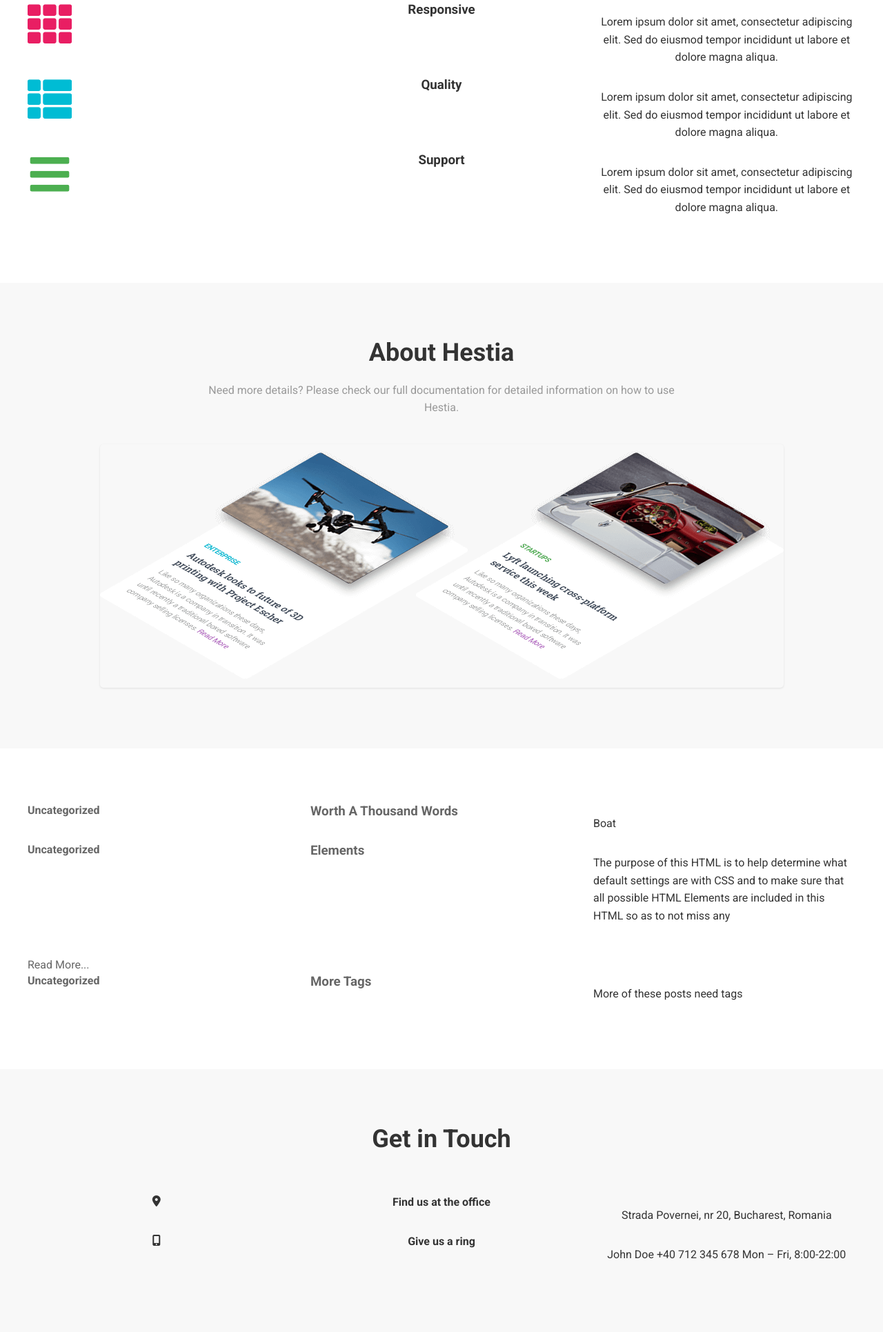
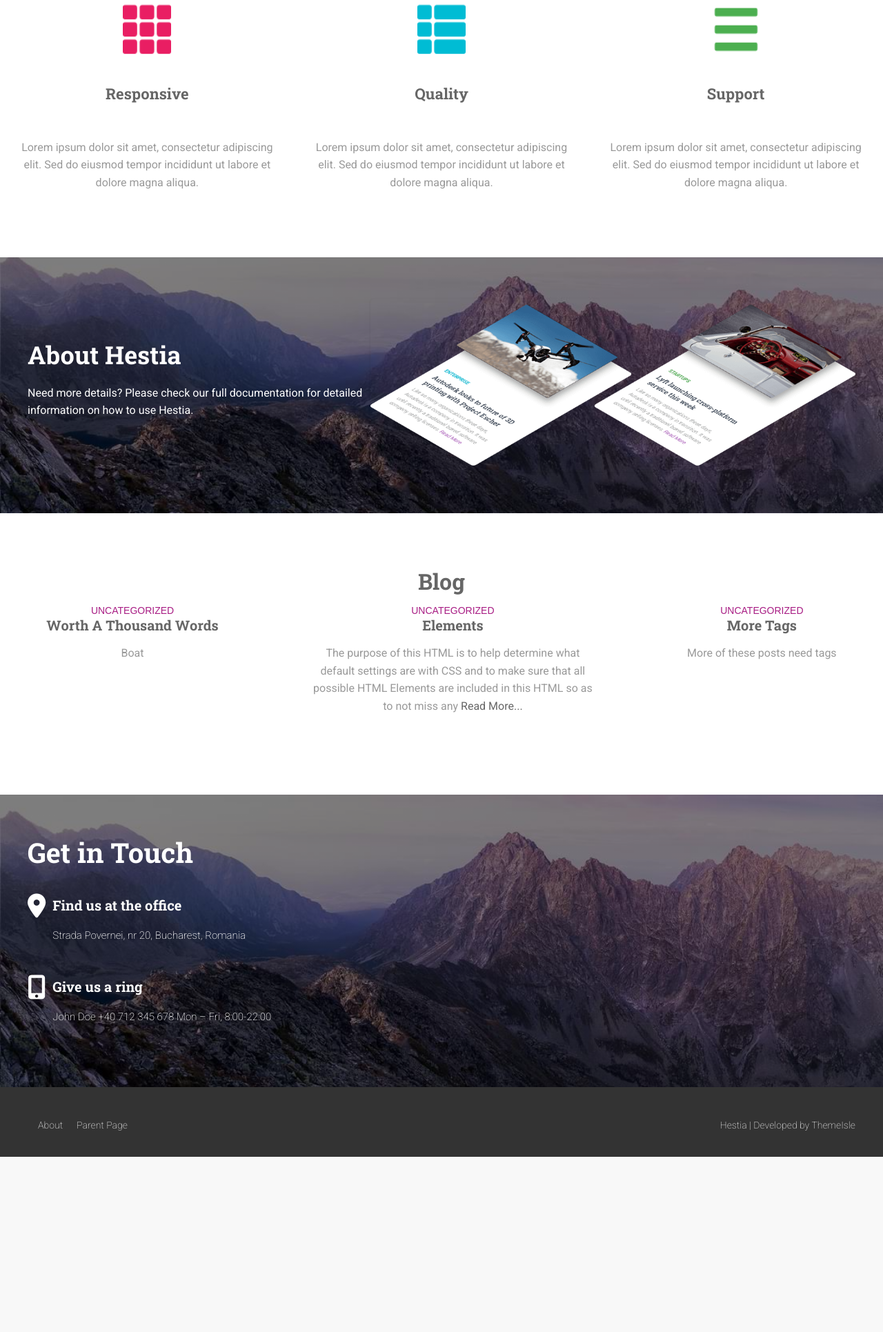
Before and after one commit to KWinnPat/scss-capstone, a plain HTML site: page index.html in a window 1280 px wide. Shown: the part 1050-2981 px from the top of the page at 69% size. After the commit the page ends 2727 px from the top, so only its background shows below. Drawn offline with Linux system fonts and the light colour scheme.

Commit message:
Finished fixing styles on index & Blog

```diff
--- a/index.html
+++ b/index.html
@@ -35,6 +35,7 @@
       </div>
       <div class="mission-statement">
         <h2>What we stand for</h2>
+        <div class="feats">
           <div class="feat-1">
             <img src="./assets/feat1.png" alt="feat1.png" />
             <h3>Responsive</h3>
@@ -60,15 +61,20 @@
             </p>
           </div>
         </div>
+      </div>
       <div class="about-section">
+        <div class="about-text">
           <h2>About Hestia</h2>
           <p>
             Need more details? Please check our full documentation for detailed
             information on how to use Hestia.
           </p>
+        </div>
         <img src="./assets/about-content.png" alt="About Hestia" />
       </div>
       <div class="blog-section">
+        <h1>Blog</h1>
+        <div class="blog-posts">
           <div class="thousand-words">
             <h4><a href="#">Uncategorized</a></h4>
             <h3>
@@ -80,11 +86,11 @@
             <h4><a href="#">Uncategorized</a></h4>
             <h3><a href="#">Elements</a></h3>
             <p>
-            The purpose of this HTML is to help determine what default settings
-            are with CSS and to make sure that all possible HTML Elements are
-            included in this HTML so as to not miss any
+              The purpose of this HTML is to help determine what default
+              settings are with CSS and to make sure that all possible HTML
+              Elements are included in this HTML so as to not miss any
+              <a href="./pages/elements.html">Read More...</a>
             </p>
-          <a href="./pages/elements.html">Read More...</a>
           </div>
           <div class="more-tags">
             <h4><a href="#">Uncategorized</a></h4>
@@ -92,17 +98,22 @@
             <p>More of these posts need tags</p>
           </div>
         </div>
+      </div>
       <div class="contact-section">
         <h2>Get in Touch</h2>
         <div class="office">
           <i class="fa-solid fa-location-dot"></i>
+          <div class="contact-text">
             <h4>Find us at the office</h4>
             <p>Strada Povernei, nr 20, Bucharest, Romania</p>
           </div>
+        </div>
         <div class="phone">
           <i class="fa-solid fa-mobile-screen-button"></i>
+          <div class="contact-text">
             <h4>Give us a ring</h4>
             <p>John Doe +40 712 345 678 Mon – Fri, 8:00-22:00</p>
+          </div>
         </div>
       </div>
     </main>
--- a/styles/blog.scss
+++ b/styles/blog.scss
@@ -1,50 +1,59 @@
 @import "common";
 
 .banner {
-  background-color: $secondary-color;
+  background: linear-gradient(45deg, #a81d84 0, #ea396f 100%);
   color: $white;
-  padding: 100px 0 60px;
+  padding: 115px 0;
   text-align: center;
 
   h1 {
     color: $white;
-    font-size: 36px;
+    font-size: 45px;
     margin-bottom: 15px;
+    font-family: $fonts;
+    font-weight: 500;
   }
 }
 
 .blog-content {
-  max-width: 800px;
-  margin: 50px auto;
+  padding: 40px 0;
+  background-color: $white;
+
+  > div {
+    margin: 0 auto 60px;
+    flex-direction: column;
+    align-items: center;
+
     padding: 0 20px;
 
-  > div {
-    background-color: $white;
-    border-radius: 5px;
-    padding: 30px;
-    margin-bottom: 30px;
-    @include box-shadow();
-
     h4 {
+      padding: 0 20px 10px;
       font-size: 14px;
-      color: $light-text;
-      margin-bottom: 10px;
+      font-family: Arial, Helvetica, sans-serif;
+      font-weight: 100;
 
       a {
-        color: $light-text;
+        color: $secondary-color;
+        text-transform: uppercase;
 
         &:hover {
           color: $primary-color;
         }
       }
+
+      b {
+        font-weight: 900;
+      }
+    }
   }
 
   h3 {
-      font-size: 24px;
+    padding: 0 20px;
+    font-size: 20px;
     margin-bottom: 15px;
 
     a {
-        color: $secondary-color;
+      color: $med-color;
 
       &:hover {
         color: $primary-color;
@@ -53,24 +62,40 @@
   }
 
   p {
-      color: $text-color;
-      margin-bottom: 15px;
+    padding: 0 20px;
+    color: $light-text;
+    font-weight: 300;
   }
 
   a[href*="Read"] {
     display: inline-block;
-      margin-bottom: 15px;
+    padding: 0 20px 20px;
     font-weight: 500;
   }
+}
 
-    h4:last-child {
-      color: $light-text;
-      font-size: 14px;
-      margin-top: 20px;
+@media (max-width: 768px) {
+  .banner {
+    padding: 80px 0;
 
-      b {
-        color: $text-color;
+    h1 {
+      font-size: 30px;
+    }
+  }
+
+  .blog-content {
+    padding: 40px 0;
+
+    > div {
+      padding: 0 10px;
+    }
+
+    h3 {
+      padding: 0 10px;
+    }
+
+    p {
+      padding: 0 10px;
     }
   }
 }
-}
--- a/styles/common.scss
+++ b/styles/common.scss
@@ -1,4 +1,4 @@
-@import url("https://fonts.googleapis.com/css2?family=Roboto:ital,wght@0,100..900;1,100..900&display=swap");
+@import url("https://fonts.googleapis.com/css2?family=Roboto+Slab:wght@100..900&family=Roboto:ital,wght@0,100..900;1,100..900&display=swap");
 
 $primary-color: #e91e63;
 $secondary-color: #a81d84;
@@ -50,9 +50,10 @@ h3,
 h4,
 h5,
 h6 {
-  color: $text-color;
-  margin-top: 0;
+  color: $med-color;
+  margin: 0 auto;
   line-height: 1.2;
+  font-family: $fonts-2;
 }
 
 header {
@@ -128,26 +129,28 @@ main {
 }
 
 footer {
-  background-color: $secondary-color;
+  background-color: $text-color;
   color: $white;
-  padding: 30px 0;
-  margin-top: 50px;
+  padding: 20px 0;
 
   .footer-content {
     max-width: 1200px;
-    margin: 0 auto;
-    padding: 0 15px;
+    margin: 10px auto 0;
+    padding: 0 25px;
     display: flex;
     justify-content: space-between;
     align-items: center;
+    font-weight: 200;
 
     .footer-links {
       display: flex;
+      padding-left: 15px;
       gap: 20px;
 
       a {
         color: $white;
         opacity: 0.8;
+        font-size: 14px;
 
         &:hover {
           opacity: 1;
@@ -171,7 +174,6 @@ footer {
   cursor: pointer;
   font-weight: 200;
   text-transform: uppercase;
-  font-size: 14px;
   @include transition();
 
   &:hover {
--- a/styles/index.scss
+++ b/styles/index.scss
@@ -32,6 +32,7 @@
       font-size: 67px;
       color: $white;
       margin-bottom: 20px;
+      font-family: $fonts;
     }
 
     p {
@@ -58,23 +59,21 @@
     font-size: 36px;
     margin-bottom: 60px;
   }
+  .feats {
+    display: flex;
 
     > div {
-    max-width: 1200px;
+      max-width: 370px;
       margin: 0 auto;
-    display: grid;
-    grid-template-columns: repeat(auto-fit, minmax(300px, 1fr));
-    gap: 40px;
+      display: flex;
+      flex-direction: column;
+      align-items: center;
+      gap: 20px;
       padding: 0 20px;
 
-    div {
-      padding: 30px;
-      border-radius: 5px;
-      @include transition();
-
-      &:hover {
-        @include box-shadow();
-        transform: translateY(-5px);
+      img {
+        max-width: 70px;
+        height: auto;
       }
 
       img {
@@ -96,63 +95,65 @@
 }
 
 .about-section {
-  padding: 80px 0;
-  text-align: center;
-  background-color: $accent-color;
+  padding: 60px 40px;
+  background-image: linear-gradient(rgba(0, 0, 0, 0.5), rgba(0, 0, 0, 0.5)),
+    url("../assets/slider1.jpg");
+  background-size: cover;
+  background-position: center;
+  display: flex;
+  align-items: center;
 
   h2 {
     font-size: 36px;
     margin-bottom: 20px;
+    color: $white;
   }
 
   p {
     max-width: 700px;
-    margin: 0 auto 40px;
-    color: $light-text;
+    color: $white;
   }
 
   img {
-    max-width: 100%;
+    max-width: 530px;
+    min-width: 304px;
     height: auto;
-    border-radius: 5px;
-    @include box-shadow();
   }
 }
 
 .blog-section {
   padding: 80px 0;
   background-color: $white;
+  text-align: center;
+
+  .blog-posts {
+    display: flex;
+    flex-wrap: wrap;
+    justify-content: center;
 
     > div {
-    max-width: 1200px;
+      max-width: 450px;
+      min-width: 200px;
       margin: 0 auto;
-    display: grid;
-    grid-template-columns: repeat(auto-fit, minmax(300px, 1fr));
-    gap: 30px;
+      flex-direction: column;
+      align-items: center;
+      gap: 20px;
       padding: 0 20px;
-
-    div {
-      background-color: $white;
-      border-radius: 5px;
-      overflow: hidden;
-      @include box-shadow();
-      @include transition();
-
-      &:hover {
-        transform: translateY(-5px);
-        @include box-shadow(0, 5px, 15px, 0, rgba(0, 0, 0, 0.1));
-      }
 
       h4 {
         padding: 15px 20px 0;
         font-size: 14px;
-        color: $light-text;
+        color: $secondary-color;
+        font-family: Arial, Helvetica, sans-serif;
+        font-weight: 100;
+        text-transform: uppercase;
 
         a {
-          color: $light-text;
+          color: $secondary-color;
 
           &:hover {
             color: $primary-color;
+          }
         }
       }
     }
@@ -163,7 +164,7 @@
       margin-bottom: 15px;
 
       a {
-          color: $secondary-color;
+        color: $med-color;
 
         &:hover {
           color: $primary-color;
@@ -183,12 +184,51 @@
     }
   }
 }
+
+.contact-section {
+  padding: 60px 40px;
+  background-image: linear-gradient(rgba(0, 0, 0, 0.5), rgba(0, 0, 0, 0.5)),
+    url("../assets/slider1.jpg");
+  background-size: cover;
+  background-position: center;
+  color: $white;
+
+  h2 {
+    font-size: 40px;
+    margin: 0 auto 20px;
+    color: $white;
   }
 
-.contact-section {
+  > div {
+    max-width: 1200px;
+    margin: 0 auto;
+    display: flex;
+
+    i {
+      font-size: 35px;
+      margin: 15px 10px 0 0;
+    }
+
+    h4 {
+      font-size: 20px;
+      margin: 20px 0;
+      color: $white;
+    }
+
+    p {
+      color: $white;
+      font-size: 15px;
+      font-weight: 200;
+      margin-bottom: 30px;
+    }
+  }
+}
+
+@media screen and (max-width: 768px) {
+  .mission-statement {
     padding: 80px 0;
     text-align: center;
-  background-color: $accent-color;
+    background-color: $white;
 
     h2 {
       font-size: 36px;
@@ -198,25 +238,27 @@
     > div {
       max-width: 1200px;
       margin: 0 auto;
-    display: grid;
-    grid-template-columns: repeat(auto-fit, minmax(300px, 1fr));
-    gap: 40px;
+      display: flex;
+      flex-direction: column;
+      align-items: center;
+      gap: 20px;
       padding: 0 20px;
 
-    div {
-      padding: 30px;
-      background-color: $white;
+      img {
+        max-width: 70px;
+        height: auto;
         border-radius: 5px;
         @include box-shadow();
+      }
 
-      i {
-        font-size: 40px;
-        color: $primary-color;
+      img {
+        width: 80px;
+        height: 80px;
         margin-bottom: 20px;
       }
 
-      h4 {
-        font-size: 20px;
+      h3 {
+        font-size: 22px;
         margin-bottom: 15px;
       }
 
@@ -226,3 +268,29 @@
     }
   }
 }
+
+.about-section {
+  padding: 60px 40px;
+  background-image: linear-gradient(rgba(0, 0, 0, 0.5), rgba(0, 0, 0, 0.5)),
+    url("../assets/slider1.jpg");
+  background-size: cover;
+  background-position: center;
+
+  h2 {
+    font-size: 36px;
+    margin-bottom: 20px;
+    color: $white;
+  }
+
+  p {
+    max-width: 700px;
+    color: $white;
+  }
+
+  img {
+    max-width: 100%;
+    height: auto;
+    border-radius: 5px;
+    @include box-shadow();
+  }
+}
```
Also changed, not shown: pages/blog.html (+6 -5 lines), assets/parallax_1.jpg (added), assets/parallax_2.png (added), styles/a-thousand-words.css, styles/blog.css, styles/common.css, styles/contact.css, styles/elements.css, styles/index.css, 6 other files. Lines whose indentation alone changed are shown as unchanged.
